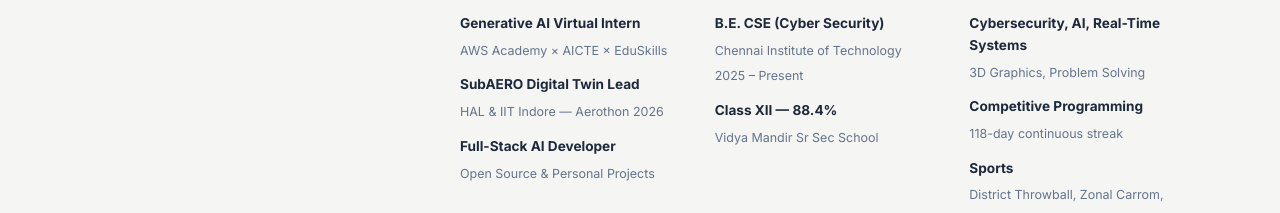
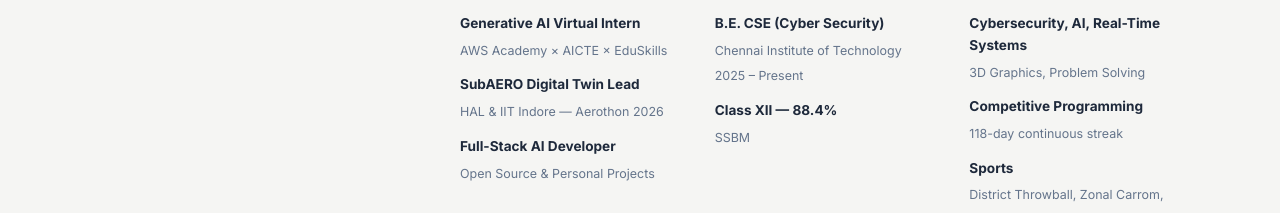
Before and after one commit to Nithish-Bharathwaj-N/NITHISH-PORTFOLIO, a Next.js app: page / in a window 1280 px wide. Shown: the part 1640-1853 px from the top of the page. Built offline with nearby package versions, Linux system fonts and the light colour scheme.

Commit message:
Update school name to SSBM under Education in About section

```diff
--- a/app/page.tsx
+++ b/app/page.tsx
@@ -471,7 +471,7 @@
           <div class="fu">
             <div class="info-col-title">Education</div>
             <div class="info-item"><strong>B.E. CSE (Cyber Security)</strong><span>Chennai Institute of Technology<br>2025 – Present</span></div>
-            <div class="info-item"><strong>Class XII — 88.4%</strong><span>Vidya Mandir Sr Sec School</span></div>
+            <div class="info-item"><strong>Class XII — 88.4%</strong><span>SSBM</span></div>
           </div>
           <div class="fu">
             <div class="info-col-title">Interests</div>
--- a/components/portfolio/about.tsx
+++ b/components/portfolio/about.tsx
@@ -76,9 +76,15 @@
                 <div className="text-xs font-bold uppercase tracking-wider text-slate-400 mb-3 flex items-center gap-2">
                   Education <span className="flex-1 h-[1px] bg-slate-200" />
                 </div>
-                <div>
-                  <strong className="block text-xs font-bold text-slate-800">B.E. CSE (Cyber Security)</strong>
-                  <span className="text-[0.78rem] text-slate-500">Chennai Institute of Technology (2025–Present)</span>
+                <div className="space-y-3">
+                  <div>
+                    <strong className="block text-xs font-bold text-slate-800">B.E. CSE (Cyber Security)</strong>
+                    <span className="text-[0.78rem] text-slate-500">Chennai Institute of Technology (2025–Present)</span>
+                  </div>
+                  <div>
+                    <strong className="block text-xs font-bold text-slate-800">Class XII — 88.4%</strong>
+                    <span className="text-[0.78rem] text-slate-500">SSBM</span>
+                  </div>
                 </div>
               </div>
 
--- a/index.html
+++ b/index.html
@@ -357,7 +357,7 @@
           <div class="fu">
             <div class="info-col-title">Education</div>
             <div class="info-item"><strong>B.E. CSE (Cyber Security)</strong><span>Chennai Institute of Technology<br>2025 – Present</span></div>
-            <div class="info-item"><strong>Class XII — 88.4%</strong><span>Vidya Mandir Sr Sec School</span></div>
+            <div class="info-item"><strong>Class XII — 88.4%</strong><span>SSBM</span></div>
           </div>
           <div class="fu">
             <div class="info-col-title">Interests</div>
```
